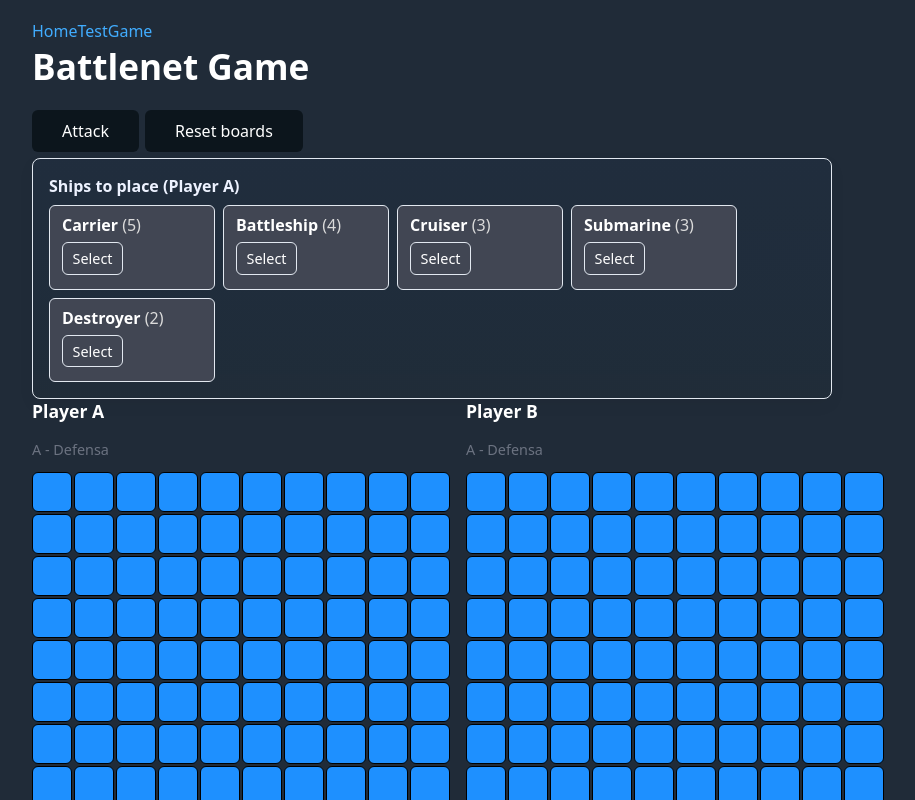
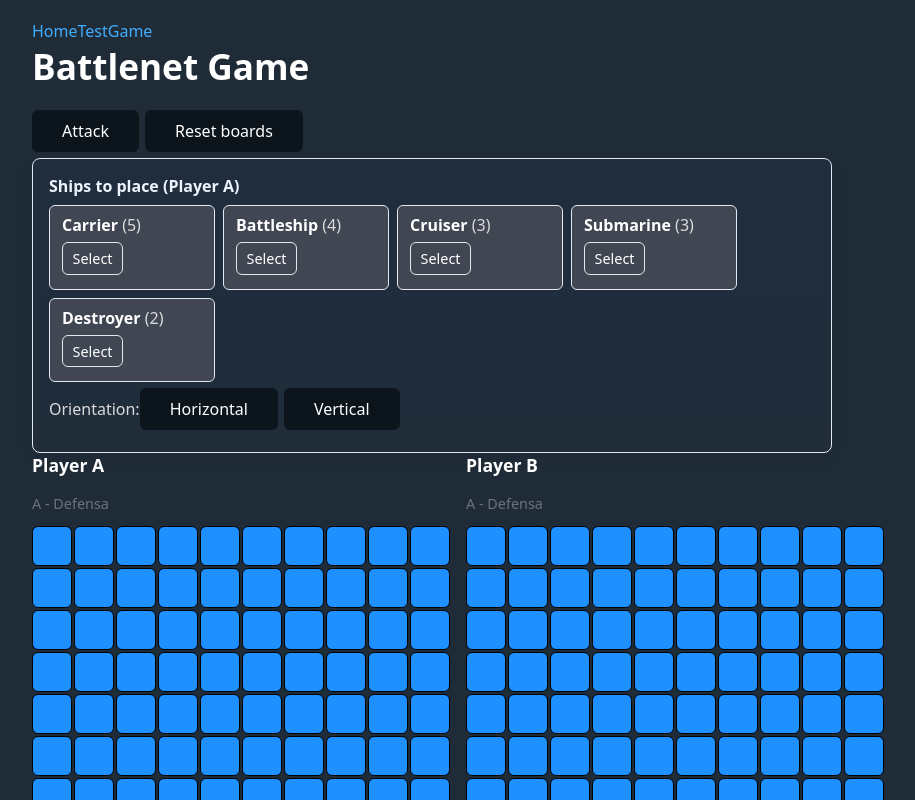
Before and after one commit to aitzolmoreno/Battlenet-Game, a React app in the folder frontend/: page /game in a window 1280 px wide. Shown: the top 800 px of the page, without its empty margins (208-1123 px from the left). Built offline with nearby package versions, Linux system fonts and the light colour scheme; no server answers; the HTML template or start-up script is replaced by a standard one.

Commit message:
Poder poner un barco de manera horizontal y vertical

```diff
--- a/frontend/src/components/Board.tsx
+++ b/frontend/src/components/Board.tsx
@@ -14,7 +14,8 @@ interface BoardProps {
     isPlacementMode?: boolean;
     placingShipId?: string | null;
     placingShipLength?: number;
-    onPlaceShip?: (index: number, player: Player, shipId: string, length: number) => void;
+    onPlaceShip?: (index: number, player: Player, shipId: string, length: number, orientation?: 'horizontal' | 'vertical') => void;
+    orientation?: 'horizontal' | 'vertical';
 }
 
 const Board: React.FC<BoardProps> = ({
@@ -26,7 +27,8 @@ const Board: React.FC<BoardProps> = ({
     isPlacementMode = false,
     placingShipId = null,
     placingShipLength = 0,
-    onPlaceShip
+    onPlaceShip,
+    orientation = 'horizontal'
 }) => {
     return (
         <div className="board">
@@ -46,6 +48,7 @@ const Board: React.FC<BoardProps> = ({
                         placingShipId={placingShipId}
                         placingShipLength={placingShipLength}
                         onPlaceShip={onPlaceShip}
+                        orientation={orientation}
                     >
                         {cell}
                     </Cell>
--- a/frontend/src/components/Cell.tsx
+++ b/frontend/src/components/Cell.tsx
@@ -12,7 +12,8 @@ interface CellProps {
     isPlacementMode?: boolean;
     placingShipId?: string | null;
     placingShipLength?: number;
-    onPlaceShip?: (index: number, player: Player, shipId: string, length: number) => void;
+    onPlaceShip?: (index: number, player: Player, shipId: string, length: number, orientation?: 'horizontal' | 'vertical') => void;
+    orientation?: 'horizontal' | 'vertical';
 }
 
 const Cell: React.FC<CellProps> = ({
@@ -27,11 +28,12 @@ const Cell: React.FC<CellProps> = ({
     placingShipId = null,
     placingShipLength = 0,
     onPlaceShip,
+    orientation = 'horizontal',
 }) => {
 function handleClick() {
     // If we are in placement mode and a ship is selected, call onPlaceShip
     if (isPlacementMode && placingShipId && onPlaceShip) {
-        onPlaceShip(index, player, placingShipId, placingShipLength ?? 0);
+        onPlaceShip(index, player, placingShipId, placingShipLength ?? 0, orientation);
         return;
     }
 
--- a/frontend/src/pages/Game/Game.tsx
+++ b/frontend/src/pages/Game/Game.tsx
@@ -78,6 +78,7 @@ export default function Game(): JSX.Element {
     // Track placed ships for player A (simple map: shipId -> positions[])
     const [placedShipsA, setPlacedShipsA] = useState<Record<string, number[]>>({});
     const [selectedShip, setSelectedShip] = useState<{id: string; name: string; length: number} | null>(null);
+    const [orientation, setOrientation] = useState<'horizontal' | 'vertical'>('horizontal');
 
     function updateBoard(index: number, player: PlayerA, action: string) {
         if (player !== turn) return;
@@ -118,34 +119,48 @@ export default function Game(): JSX.Element {
         setSelectedShip({ id: shipId, name, length });
     }
 
-    function placeShip(index: number, player: PlayerA, shipId: string, length: number) {
+    function placeShip(index: number, player: PlayerA, shipId: string, length: number, orientation: 'horizontal' | 'vertical' = 'horizontal') {
         // only allow placing on player A's defense board in this simple UI
         if (player !== 'A') return;
         if (!selectedShip || selectedShip.id !== shipId) {
             console.warn('No ship selected or mismatch');
             return;
         }
+        const row = Math.floor(index / 10);
+        const col = index % 10;
+        const positions: number[] = [];
 
-        const col = index % 10;
+        if (orientation === 'horizontal') {
             if (col + length > 10) {
                 console.warn('Ship does not fit horizontally from this position');
                 return;
             }
-
-        // check overlap
+            // check overlap horizontally
             for (let i = 0; i < length; i++) {
                 if (boardA[index + i] !== null) {
                     console.warn('Cannot place ship: overlap at', index + i);
                     return;
                 }
+                positions.push(index + i);
+            }
+        } else {
+            // vertical
+            if (row + length > 10) {
+                console.warn('Ship does not fit vertically from this position');
+                return;
+            }
+            for (let i = 0; i < length; i++) {
+                const pos = index + i * 10;
+                if (boardA[pos] !== null) {
+                    console.warn('Cannot place ship: overlap at', pos);
+                    return;
+                }
+                positions.push(pos);
+            }
         }
 
         const next = [...boardA];
-        const positions: number[] = [];
-        for (let i = 0; i < length; i++) {
-            next[index + i] = `ship:${shipId}`;
-            positions.push(index + i);
-        }
+        for (const p of positions) next[p] = `ship:${shipId}`;
 
         try { window.localStorage.setItem('boardA', JSON.stringify(next)); } catch {}
         setBoardA(next);
@@ -314,6 +329,21 @@ export default function Game(): JSX.Element {
                             </div>
                         ))}
                     </div>
+                    <div className="mt-3 flex items-center gap-2">
+                        <label className="text-sm">Orientation:</label>
+                        <button
+                            className={`px-2 py-1 rounded border ${orientation === 'horizontal' ? 'selected' : ''}`}
+                            onClick={() => setOrientation('horizontal')}
+                        >
+                            Horizontal
+                        </button>
+                        <button
+                            className={`px-2 py-1 rounded border ${orientation === 'vertical' ? 'selected' : ''}`}
+                            onClick={() => setOrientation('vertical')}
+                        >
+                            Vertical
+                        </button>
+                    </div>
                 </div>
 
 
@@ -333,6 +363,7 @@ export default function Game(): JSX.Element {
                                 placingShipId={selectedShip?.id ?? null}
                                 placingShipLength={selectedShip?.length ?? 0}
                                 onPlaceShip={placeShip}
+                                orientation={orientation}
                             />
                         </div>
 
@@ -355,6 +386,7 @@ export default function Game(): JSX.Element {
                                 placingShipId={selectedShip?.id ?? null}
                                 placingShipLength={selectedShip?.length ?? 0}
                                 onPlaceShip={placeShip}
+                                orientation={orientation}
                             />
                         </div>
 
```
Lines whose indentation alone changed are shown as unchanged.
